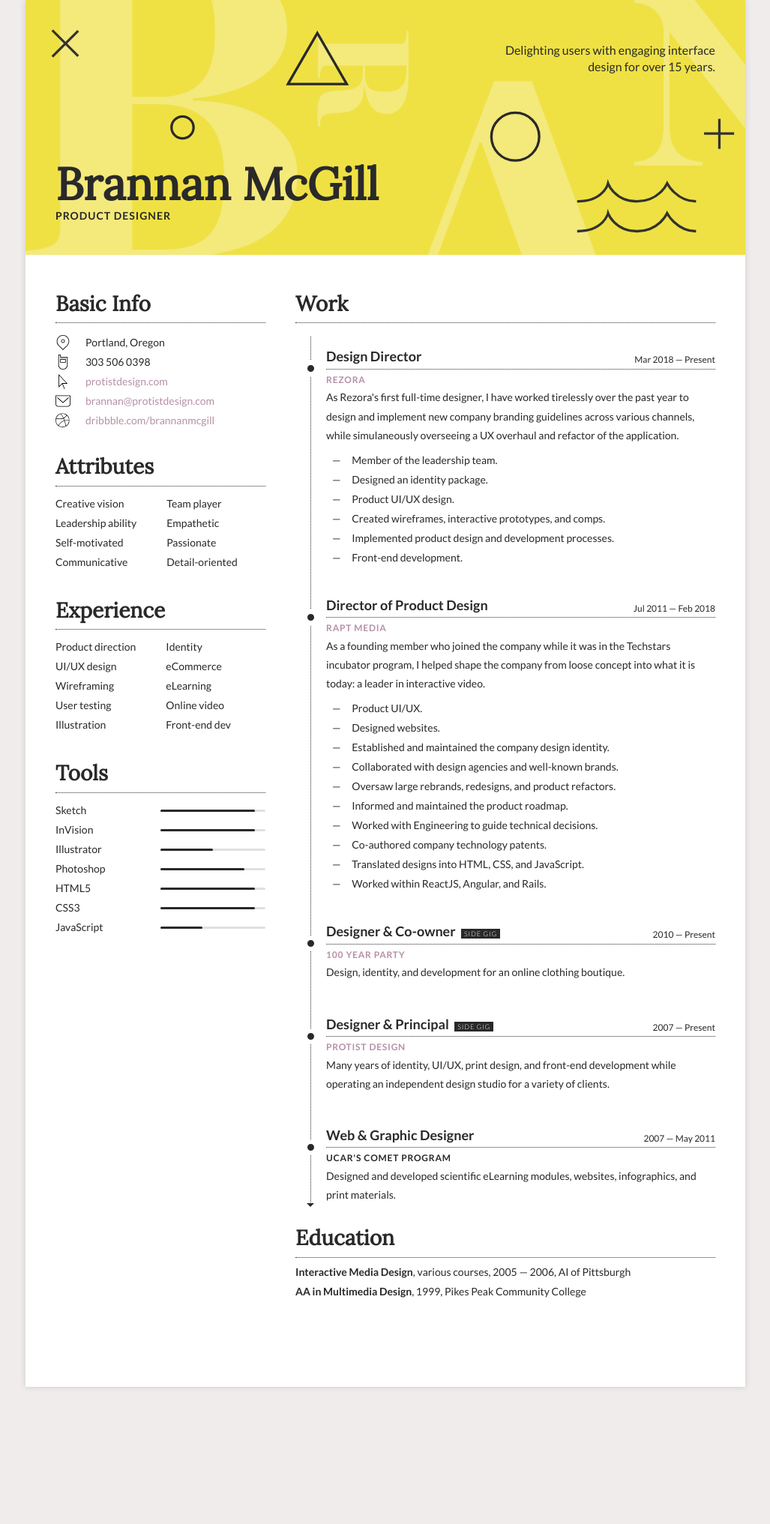
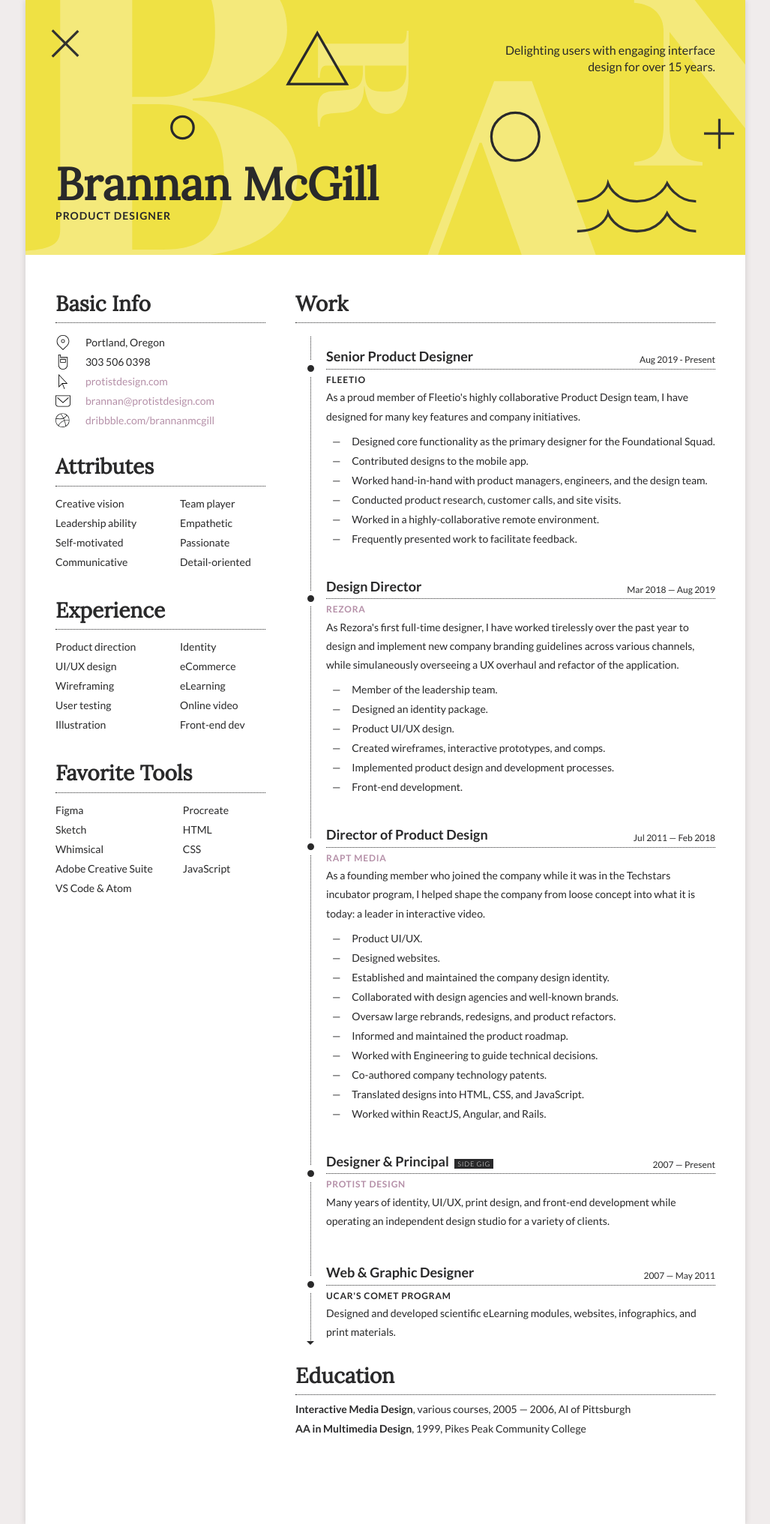
Before and after one commit to dontwakebrannan/protistdesign, a Jekyll site: the page built from brannan-mcgill/index.html, in a window 1280 px wide. Shown: the whole page at 75% size, without its empty margins (126-1153 px from the left). Built offline with Jekyll 4.4.1, drawn with Linux system fonts in a browser that asks for light colours; some web fonts are replaced; before the commit the page ends 1850 px from its top, so only the background shows below that.

Commit message:
updated resume

```diff
--- a/_sass/resume.scss
+++ b/_sass/resume.scss
@@ -289,7 +289,6 @@ header .subtitle {
 
 .info h3 {
   margin-bottom: 16px;
-  // line-height: 1.4em;
 }
 
 .history {
@@ -307,7 +306,7 @@ header .subtitle {
   display: flex;
 
   > ul:first-child {
-    width: 50%;
+    min-width: 45% !important;
     padding-right: $main-gutter / 1.5;
     @include grid-media($small-desktops) {
       width: auto;
--- a/brannan-mcgill/index.html
+++ b/brannan-mcgill/index.html
@@ -77,6 +77,7 @@ title: Brannan McGill
         </div>
       </div>
 
+      <!--
       <div>
         <h3>Tools</h3>
         <ul class="tools">
@@ -109,13 +110,45 @@ title: Brannan McGill
           </li>
         </ul>
       </div>
+    -->
+      <div>
+        <h3>Favorite Tools</h3>
+        <div class="columns">
+          <ul>
+            <li>Figma</li>
+            <li>Sketch</li>
+            <li>Whimsical</li>
+            <li>Adobe Creative Suite</li>
+            <li>VS Code & Atom</li>
+          </ul>
+          <ul>
+            <li>Procreate</li>
+            <li>HTML</li>
+            <li>CSS</li>
+            <li>JavaScript</li>
+          </ul>
+        </div>
+      </div>
     </section>
     <div class="history">
       <section class="work">
         <h3>Work</h3>
         <div class="work-wrap">
           <div class="job">
-            <h4>Design Director <span class="date">Mar 2018 &mdash; Present</span></h4>
+            <h4>Senior Product Designer <span class="date">Aug 2019 - Present</span></h4>
+            <h5>Fleetio</h5>
+            <p>As a proud member of Fleetio's highly collaborative Product Design team, I have designed for many key features and company initiatives.</p>
+            <ul class="bulleted">
+              <li>Designed core functionality as the primary designer for the Foundational Squad.</li>
+              <li>Contributed designs to the mobile app.</li>
+              <li>Worked hand-in-hand with product managers, engineers, and the design team.</li>
+              <li>Conducted product research, customer calls, and site visits.</li>
+              <li>Worked in a highly-collaborative remote environment.</li>
+              <li>Frequently presented work to facilitate feedback.</li>
+            </ul>
+          </div>
+          <div class="job">
+            <h4>Design Director <span class="date">Mar 2018 &mdash; Aug 2019</span></h4>
             <h5><a target="_blank" href="http://www.rezora.com/how-it-works">Rezora</a></h5>
             <p>As Rezora's first full-time designer, I have worked tirelessly over the past year to design and implement new company branding guidelines across various channels, while simulaneously overseeing a UX overhaul and refactor of the application.</p>
             <ul class="bulleted">
@@ -143,12 +176,6 @@ title: Brannan McGill
               <li>Translated designs into HTML, CSS, and JavaScript.</li>
               <li>Worked within ReactJS, Angular, and Rails.</li>
             </ul>
-          </div>
-
-          <div class="job">
-            <h4>Designer &amp; Co-owner <span class="side-gig">Side gig</span><span class="date">2010 &mdash; Present</h4>
-            <h5><a target="_blank" href="http://100yearparty.com">100 Year Party</a></h5>
-            <p>Design, identity, and development for an online clothing boutique.</p>
           </div>
 
           <div class="job">
```
